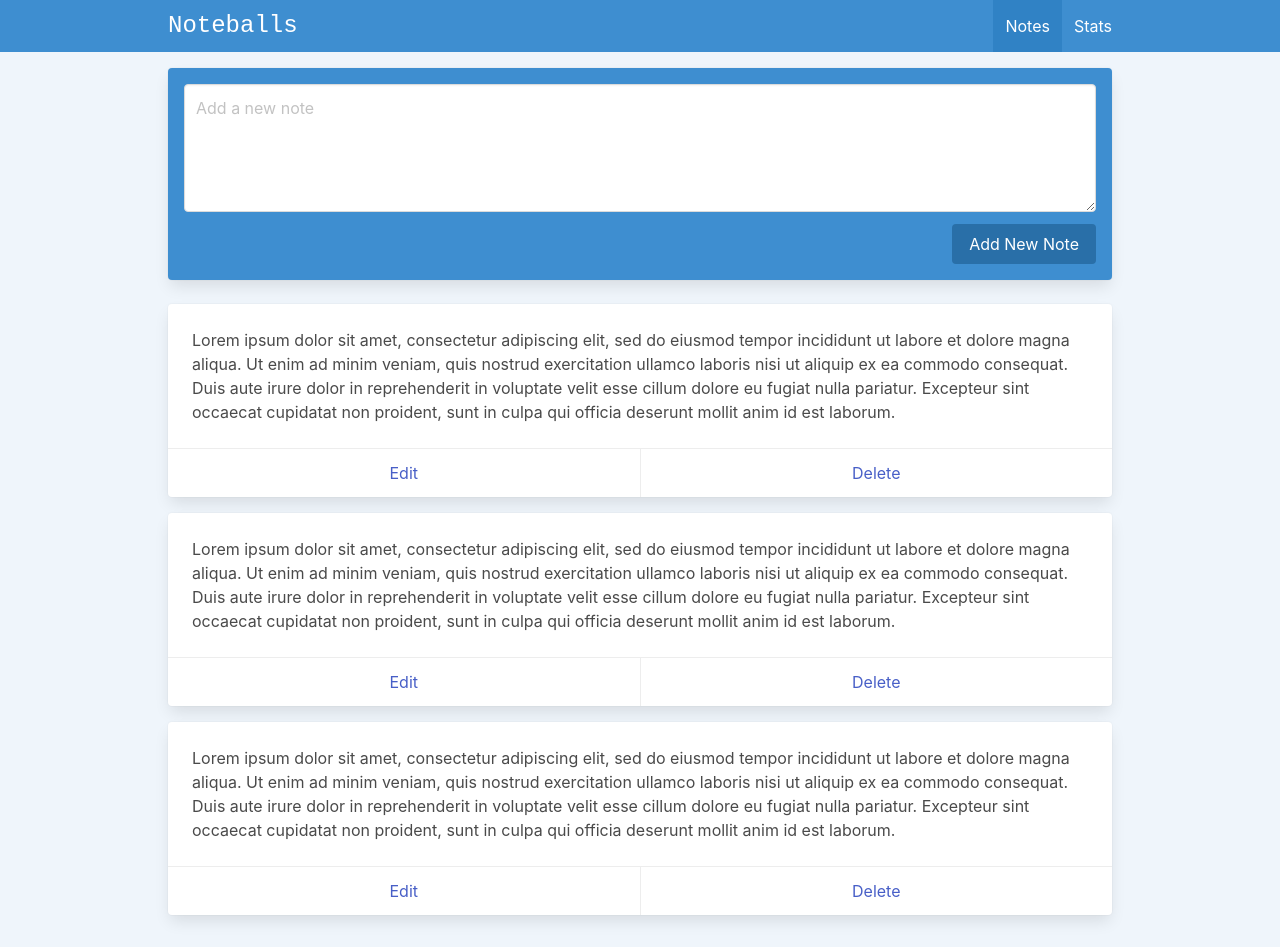
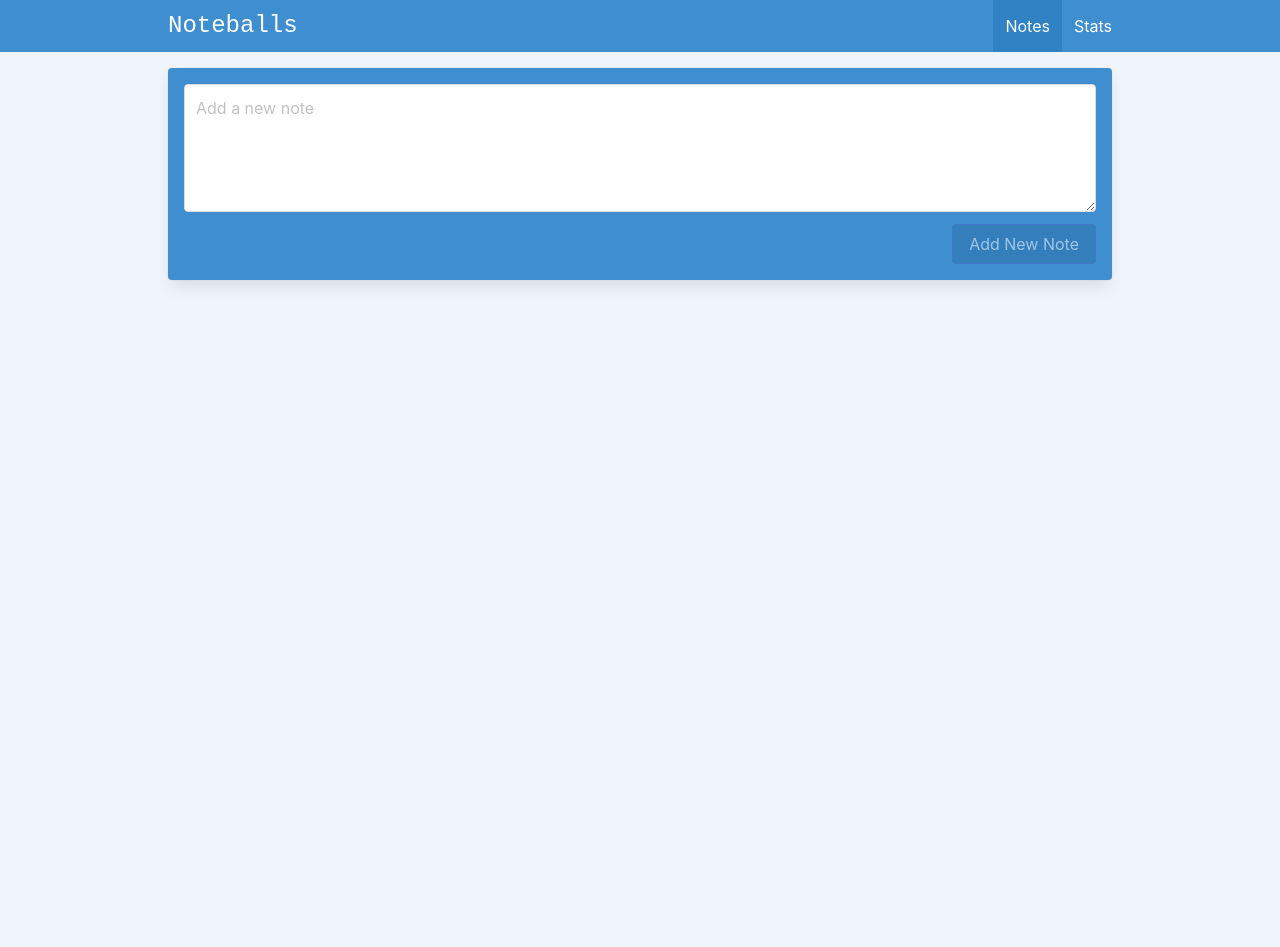
Before and after one commit to TsuZAke26/vue-3-pinia-vite, a Vue app: page /#/ in a window 1280 px wide. After the commit the page ends 800 px from the top, so only its background shows below. Built offline with nearby package versions, Linux system fonts and the light colour scheme.

Commit message:
Created note component & added delete note function

```diff
--- a/src/components/layout/NavBar.vue
+++ b/src/components/layout/NavBar.vue
@@ -5,13 +5,13 @@
         <div class="navbar-item is-size-4 is-family-monospace">Noteballs</div>
 
         <a
+          :class="{ 'is-active': showMobileNav === true }"
           class="navbar-burger"
-          :class="{ 'is-active': showMobileNav === true }"
+          @click.prevent="showMobileNav = !showMobileNav"
           aria-expanded="false"
           aria-label="menu"
           data-target="navbarBasicExample"
           role="button"
-          @click.prevent="showMobileNav = !showMobileNav"
         >
           <span aria-hidden="true"></span>
           <span aria-hidden="true"></span>
@@ -21,8 +21,8 @@
 
       <div
         id="navbarBasicExample"
+        :class="{ 'is-active': showMobileNav === true }"
         class="navbar-menu"
-        :class="{ 'is-active': showMobileNav === true }"
       >
         <div class="navbar-end">
           <RouterLink class="navbar-item" active-class="is-active" to="/">
--- /dev/null
+++ b/src/components/notes/Note.vue
@@ -0,0 +1,44 @@
+<template>
+  <div class="card mb-4">
+    <div class="card-content">
+      <div class="content">
+        {{ props.note.text }}
+        <div class="has-text-right has-text-grey-light">
+          <small>{{ noteLength }}</small>
+        </div>
+      </div>
+    </div>
+    <footer class="card-footer">
+      <a class="card-footer-item" href="#"> Edit </a>
+      <a class="card-footer-item" @click.prevent="handleDelete" href="#">
+        Delete
+      </a>
+    </footer>
+  </div>
+</template>
+
+<script setup lang="ts">
+import { computed, type PropType } from 'vue';
+
+import type { INote } from '@/types/INote';
+
+const props = defineProps({
+  note: {
+    type: Object as PropType<INote>,
+    required: true,
+  },
+});
+
+const emit = defineEmits(['delete-note']);
+
+const noteLength = computed(() => {
+  const noteLength = props.note.text.length;
+  const lengthDescription = noteLength > 1 ? 'characters' : 'character';
+
+  return `${noteLength} ${lengthDescription}`;
+});
+
+const handleDelete = () => {
+  emit('delete-note');
+};
+</script>
--- /dev/null
+++ b/src/types/INote.ts
@@ -0,0 +1,6 @@
+interface INote {
+  id: string;
+  text: string;
+}
+
+export type { INote };
--- a/src/views/NotesView.vue
+++ b/src/views/NotesView.vue
@@ -2,38 +2,61 @@
   <div class="card has-background-info p-4 mb-5">
     <div class="field">
       <div class="control">
-        <textarea class="textarea" placeholder="Add a new note" />
+        <textarea
+          ref="newNoteTextRef"
+          v-model="noteText"
+          class="textarea"
+          placeholder="Add a new note"
+        />
       </div>
     </div>
 
     <div class="field is-grouped is-grouped-right">
       <div class="control">
-        <button class="button is-link has-background-info-dark">
+        <button
+          :disabled="!noteText"
+          class="button is-link has-background-info-dark"
+          @click.prevent="addNewNote"
+        >
           Add New Note
         </button>
       </div>
     </div>
   </div>
 
-  <div v-for="i in 3" class="card mb-4">
-    <div class="card-content">
-      <div class="content">
-        Lorem ipsum dolor sit amet, consectetur adipiscing elit, sed do eiusmod
-        tempor incididunt ut labore et dolore magna aliqua. Ut enim ad minim
-        veniam, quis nostrud exercitation ullamco laboris nisi ut aliquip ex ea
-        commodo consequat. Duis aute irure dolor in reprehenderit in voluptate
-        velit esse cillum dolore eu fugiat nulla pariatur. Excepteur sint
-        occaecat cupidatat non proident, sunt in culpa qui officia deserunt
-        mollit anim id est laborum.
-      </div>
-    </div>
-    <footer class="card-footer">
-      <a href="#" class="card-footer-item">Edit</a>
-      <a href="#" class="card-footer-item">Delete</a>
-    </footer>
-  </div>
+  <Note
+    v-for="note in notes"
+    :key="note.id"
+    :note="note"
+    @delete-note="deleteNote(note.id)"
+  />
 </template>
 
-<script setup lang="ts"></script>
+<script setup lang="ts">
+import { ref } from 'vue';
+import type { Ref } from 'vue';
 
-<style scoped></style>
+import type { INote } from '@/types/INote';
+
+import Note from '@/components/notes/Note.vue';
+
+const newNoteTextRef: Ref<HTMLElement | null> = ref(null);
+const noteText = ref('');
+
+const notes: Ref<INote[]> = ref([]);
+const addNewNote = () => {
+  const date = new Date().getTime();
+  const id = date.toString();
+
+  notes.value.unshift({
+    id,
+    text: noteText.value,
+  });
+
+  noteText.value = '';
+  newNoteTextRef.value?.focus();
+};
+const deleteNote = (id: string) => {
+  notes.value = notes.value.filter((note) => note.id !== id);
+};
+</script>
```
